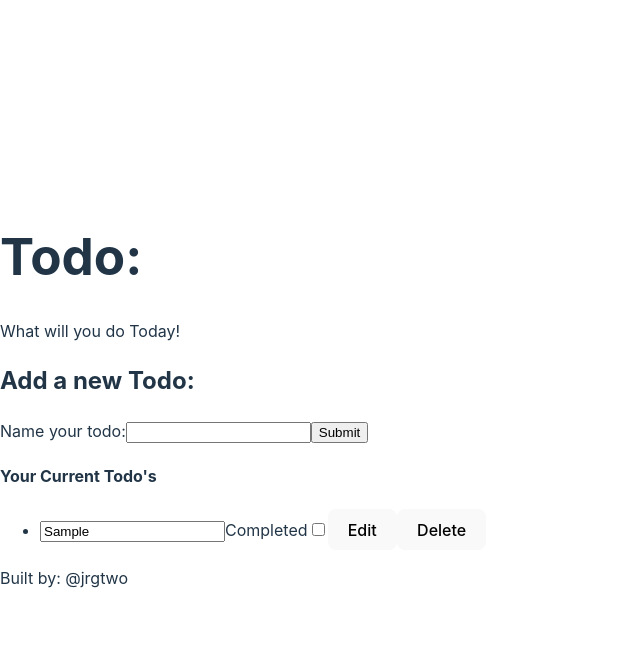
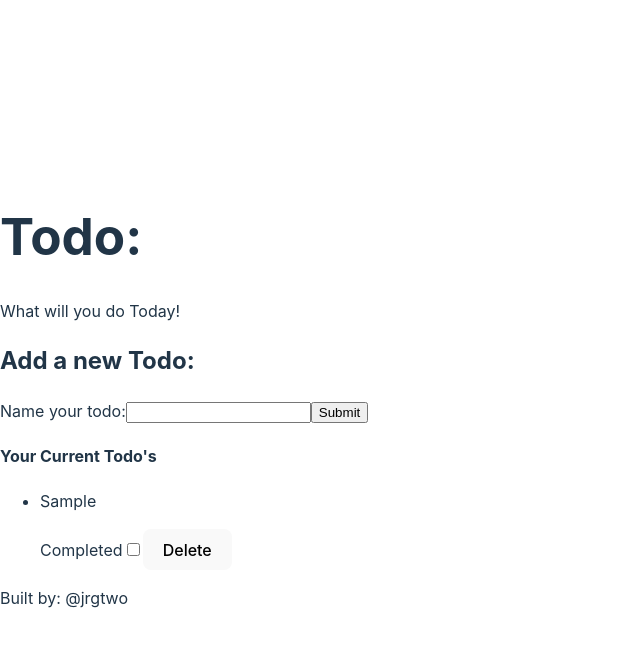
Before and after one commit to jrgtwo/vite-playground, a React (Vite) app: page / in a window 1280 px wide. Both pictures are taken after typing "Sample" into the empty fields and a click on the input 339 px from the left and 460 px from the top of the page. Shown: the top 646 px of the page, without its empty margins (0-640 px from the left). Built offline with nearby package versions, Linux system fonts and the light colour scheme.

Commit message:
fix: small cleanup

```diff
--- a/src/components/todo/TodoItem.tsx
+++ b/src/components/todo/TodoItem.tsx
@@ -29,10 +29,9 @@ const TodoItemComponent = ({
   return (
     <>
       <li>
-        <input type="text" value={title} />
+        <p>{title}</p>
         <label htmlFor="completedTodo">Completed</label>
         <input name="completedTodo" type="checkbox" checked={completed} onChange={handleComplete} />
-        <button>Edit</button>
         <button onClick={handleDelete}>Delete</button>
       </li>
     </>
--- a/src/components/todo/TodoModel.tsx
+++ b/src/components/todo/TodoModel.tsx
@@ -28,13 +28,12 @@ export class TodoModel implements TodoModelInterface {
   }
 
   onChange(cb: TodoModelOnChangeCallback) {
-
     this._changeCbList.push(cb)
-
     return this
   }
 
   _triggerOnChange(event: ChangeEvent) {
+    console.log(this._changeCbList)
     this._changeCbList.forEach((cb) => {
       cb(event)
     })
```
